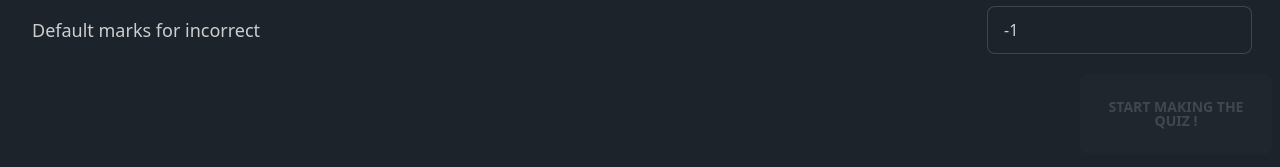
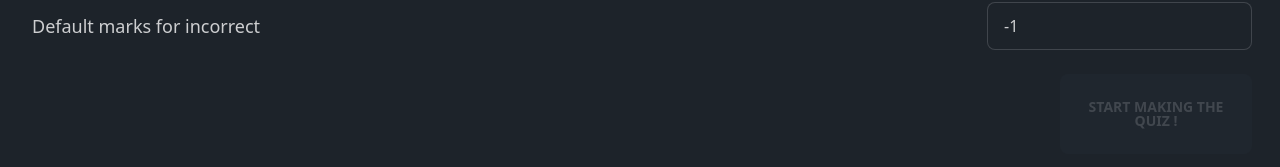
Before and after one commit to JeelRajodiya/brain-blitz, a Next.js app: page /NewQuiz in a window 1280 px wide. Shown: the part 630-797 px from the top of the page. Built offline with nearby package versions, Linux system fonts and the light colour scheme; no server answers; sample sign-in values are in the browser's storage.

Commit message:
fixed some alignment

```diff
--- a/pages/NewQuiz/index.tsx
+++ b/pages/NewQuiz/index.tsx
@@ -158,7 +158,7 @@ export default function NewQuiz() {
           </div>
         </div>
 
-        <div className="justify-end items-end flex">
+        <div className="justify-end items-end mr-5 mt-1 flex">
           <button
             className="btn btn-primary w-48 h-20 "
             disabled={!quizName}
```
